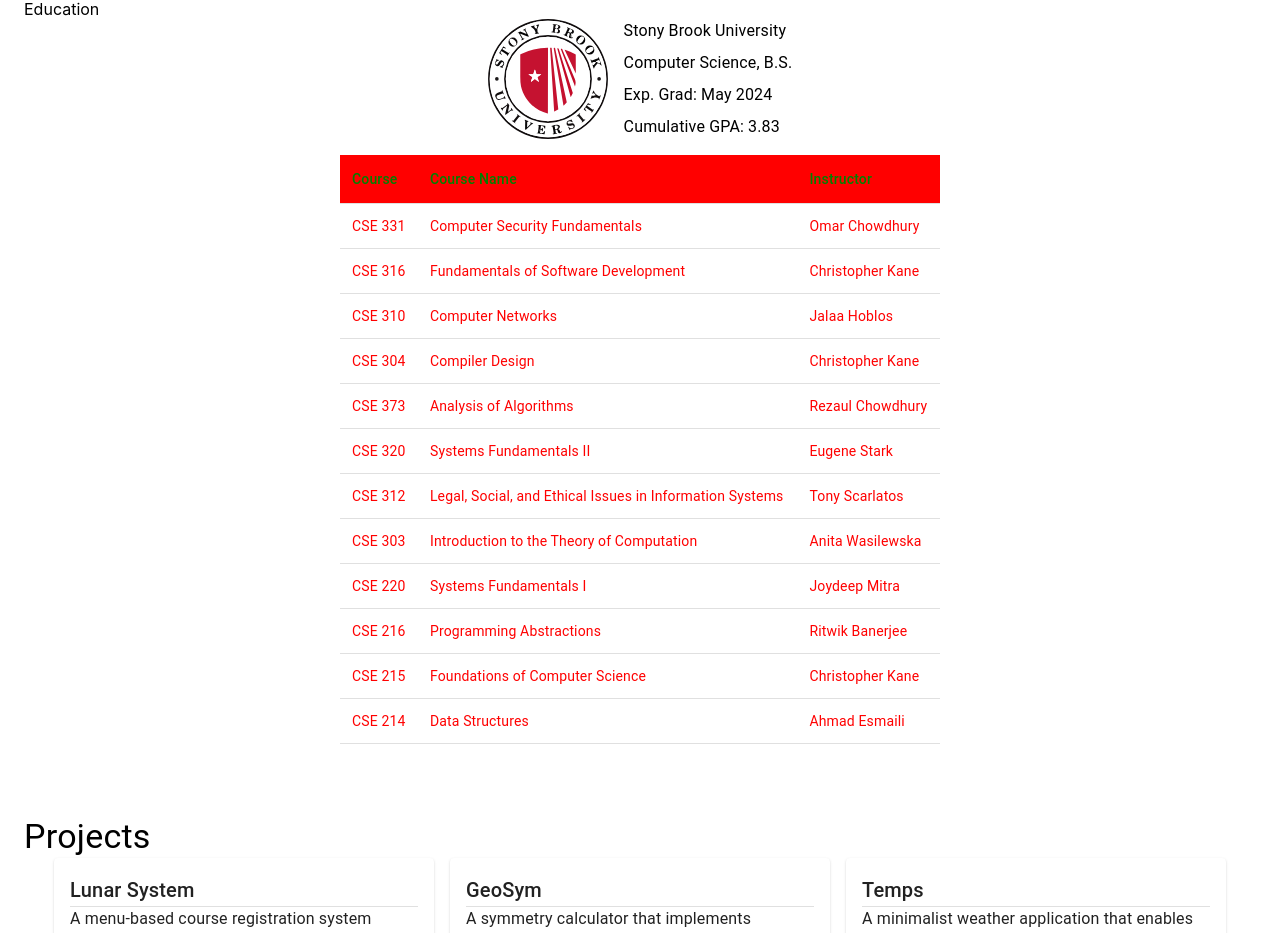
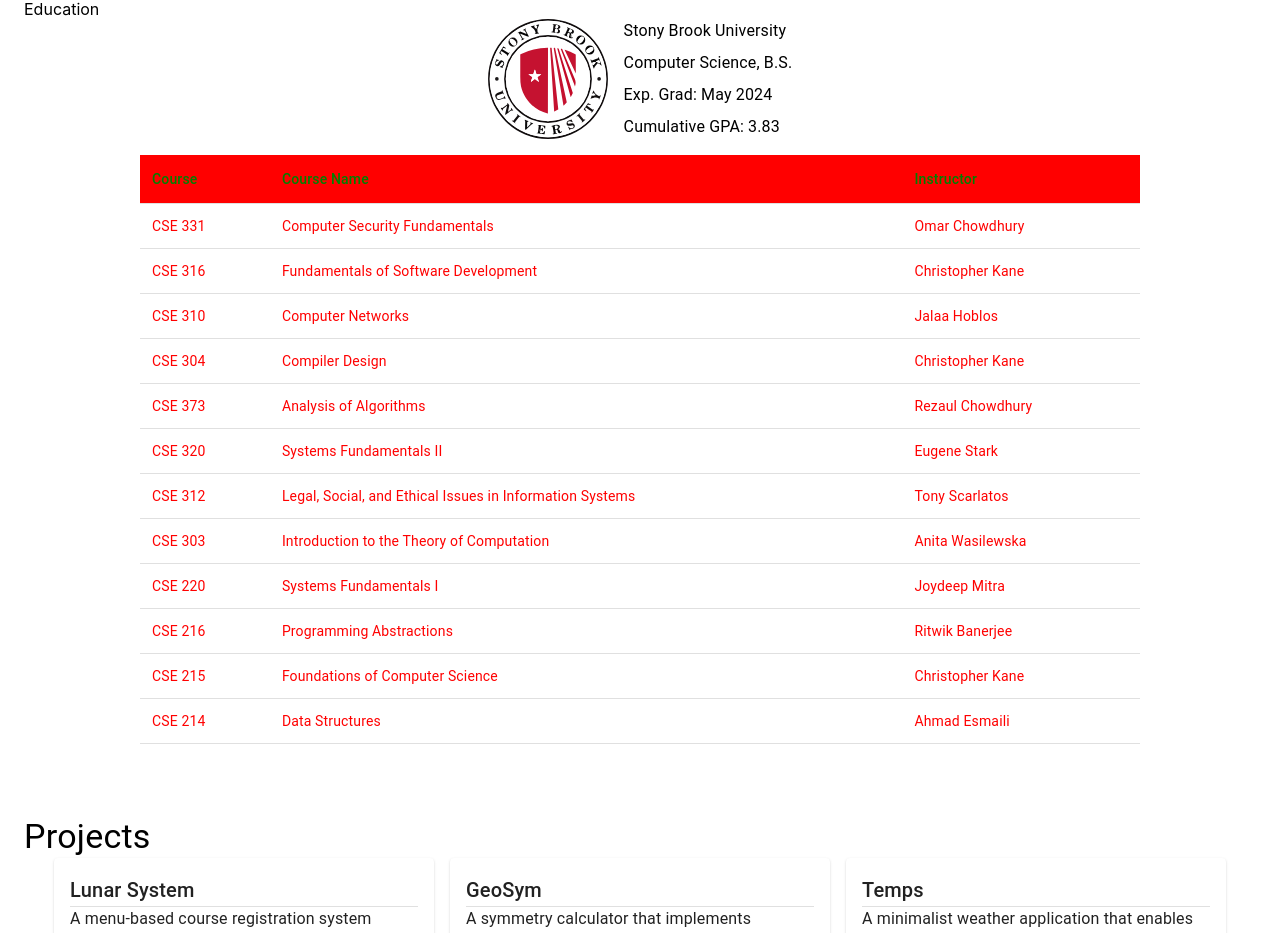
Before and after one commit to tiagowu/portfolio-website, a React (Create React App) app: page / in a window 1280 px wide. Shown: the part 1673-2606 px from the top of the page. Built offline with nearby package versions, Linux system fonts and the light colour scheme.

Commit message:
Change max width of table to 1000px

```diff
--- a/src/components/Education.jsx
+++ b/src/components/Education.jsx
@@ -64,7 +64,7 @@
 
   const StyledTable = styled(Table)(({ theme }) => ({
     margin: "auto",
-    maxWidth: "600px",
+    maxWidth: "1000px",
   }));
 
   const StyledTableCell = styled(TableCell)(({ theme }) => ({
```
